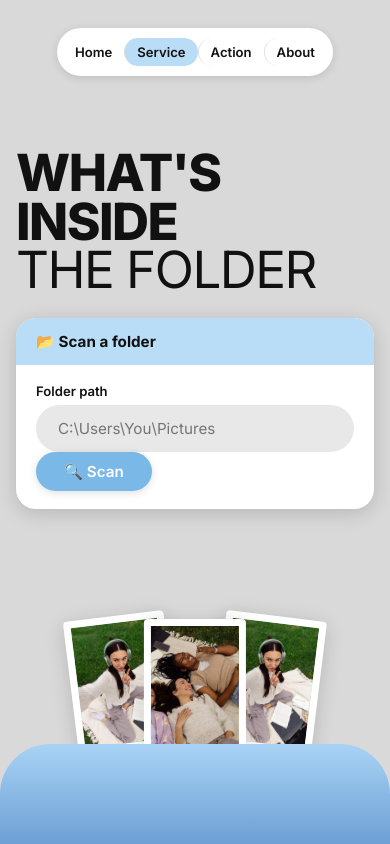
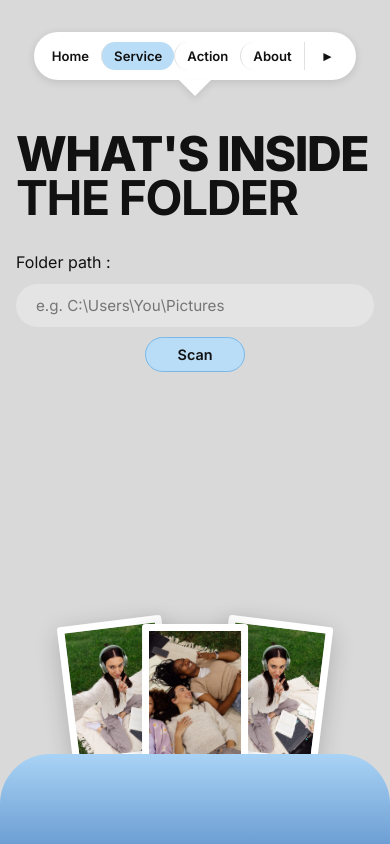
Before and after one commit to panugantisahithi15-prog/DuplicateFileDetector, a Flask app: page /service in a window 390 px wide. Run offline with Flask 3, Linux system fonts and the light colour scheme; some libraries are stand-ins or nearby versions.

Commit message:
UI redesign: pixel-faithful Canva layout for home and service pages
- _hero.html: speech-bubble tail div below navbar, ► nav-arrow, full-width
  two-line heading (WHAT'S INSIDE / THE FOLDER), SVG pixel cursor icon,
  hero-sub--right/hero-sub--left slot system for caller() content
- hero.css: complete rewrite — speech-tail triangle, clamp() heading
  (4–8.5rem), scan-form-bare (bare label + pill input + Scan button),
  photo-stack z-index:2 / folder-pocket z-index:3 so pocket overlays
  photo bottoms; responsive breakpoint at 640px
- home.html: info card passed into hero slot (right-aligned)
- service.html: scan form uses scan-form-bare with path-label,
  path-input, scan-btn (no card wrapper); hero-sub--left

All 34 tests pass, smoke test confirms every key class present.

Co-Authored-By: Claude Sonnet 4.6 <noreply@anthropic.com>

```diff
--- a/static/css/hero.css
+++ b/static/css/hero.css
@@ -1,160 +1,233 @@
 /* ============================================================
-   hero.css  –  Hero layout
+   hero.css  –  pixel-faithful Canva layout
+   Layout (top → bottom):
+     1. navbar-wrap  (centered pill + speech-bubble tail)
+     2. heading-area (full-width giant text + cursor icon)
+     3. hero-sub     (info card right / scan form left)
+     4. bottom-section (tilted photos + blue folder pocket)
    ============================================================ */
 
-/* ── Hero wrapper ── */
+/* ── 0. Hero shell ── */
 .hero {
     position: relative;
-    max-width: 1000px;
+    max-width: 960px;
     min-height: 100vh;
     margin-inline: auto;
     display: flex;
     flex-direction: column;
-    padding-bottom: 0;
+    overflow: hidden;
 }
 
-/* ── Content area ── */
-.hero-content {
-    flex: 1;
+/* ── 1. Navbar ── */
+.navbar-wrap {
     display: flex;
     flex-direction: column;
-    padding: 0 40px;
+    align-items: center;
+    padding-top: 32px;
 }
 
-/* ── Navbar – centered, no speech-bubble arrow ── */
-.navbar-wrap {
-    display: flex;
-    justify-content: center;       /* ← centered */
-    padding-top: 28px;
-    padding-bottom: 0;
+/* speech-bubble tail – white downward triangle */
+.speech-tail {
+    width: 0; height: 0;
+    border-left:  16px solid transparent;
+    border-right: 16px solid transparent;
+    border-top:   16px solid #ffffff;
+    /* match navbar shadow */
+    filter: drop-shadow(0 4px 3px rgba(0,0,0,.08));
+}
+
+/* The last nav item (►) */
+.nav-arrow {
+    padding: 6px 16px;
+    font-size: .85rem;
+    font-weight: 700;
+    border-left: 1px solid #e0e0e0;
+    cursor: default;
+    color: var(--text);
+}
+
+/* ── 2. Giant heading ── */
+.heading-area {
+    padding: 0 24px;
+    margin-top: 36px;
     position: relative;
 }
-/* Remove the speech-bubble arrow (it pushed the navbar left) */
-.navbar-wrap::after { display: none; }
 
-/* ── Heading ── */
 .hero-heading {
-    margin-top: 44px;
-    line-height: .95;
+    line-height: .92;
     letter-spacing: -.03em;
-    font-size: clamp(3.2rem, 9vw, 7rem);
+    /* scales: 4rem on phones → fills ~960px container at desktop */
+    font-size: clamp(4rem, 12.5vw, 8.5rem);
+    color: #111;
 }
 .hero-heading .line1 { display: block; font-weight: 800; }
-.hero-heading .line2 { display: block; font-weight: 400; }
+.hero-heading .line2 { display: block; font-weight: 700; }
 
-/* ── Body row: heading left | card right ── */
-.hero-body {
+/* pixel cursor decoration – positioned after the second heading line */
+.cursor-icon {
+    display: inline-block;
+    margin-left: 8px;
+    vertical-align: top;
+    margin-top: 8px;
+    /* sits on a new line visually via the wrapper */
+    position: absolute;
+    /* approximate the same position as the Canva reference */
+    bottom: -8px;
+    left: calc(24px + 18em * .55);   /* ≈ width of "THE FOLDER" at current size */
+}
+
+/* ── 3. Sub-content slot ── */
+.hero-sub {
+    padding: 0 24px;
+    margin-top: 32px;
+    flex-shrink: 0;
+}
+
+/* Home page: info card floats to the right */
+.hero-sub--right {
     display: flex;
-    align-items: flex-start;
-    gap: 40px;
-    margin-top: 28px;
+    justify-content: flex-end;
 }
-.hero-body-left  { flex: 1 1 0; min-width: 0; }
-.hero-body-right { flex: 0 0 270px; }
 
-/* ── Info card (home page) ── */
+/* Service page: form stays left */
+.hero-sub--left {
+    display: flex;
+    justify-content: flex-start;
+}
+
+/* ── Info card (home) ── */
 .info-card {
-    background: var(--card-bg);
-    border-radius: var(--radius-card);
-    box-shadow: var(--shadow-md);
+    background: #fff;
+    border-radius: 20px;
+    box-shadow: 0 4px 24px rgba(0,0,0,.12);
     overflow: hidden;
+    min-width: 260px;
+    max-width: 340px;
+    width: 100%;
 }
 .info-card-row {
-    padding: 14px 20px;
+    padding: 16px 22px;
     font-size: .95rem;
     font-weight: 500;
-    border-bottom: 1px solid #f0f0f0;
+    border-bottom: 1px solid #eee;
 }
-.info-card-row:last-child { border-bottom: none; }
-.info-card-row.highlight  { background: var(--accent); }
+.info-card-row:last-child  { border-bottom: none; }
+.info-card-row.highlight   { background: var(--accent); }
 
-/* ── Scan card (service page) ── */
-.scan-card {
-    background: var(--card-bg);
-    border-radius: var(--radius-card);
-    box-shadow: var(--shadow-md);
-    overflow: hidden;
-}
-.scan-card-header {
-    background: var(--accent);
-    padding: 14px 20px;
-    font-weight: 700;
-    font-size: .95rem;
-}
-.scan-card-body {
-    padding: 18px 20px;
+/* ── Scan form (service) ── */
+.scan-form-bare {
     display: flex;
     flex-direction: column;
-    gap: 12px;
+    gap: 10px;
+    max-width: 480px;
+    width: 100%;
 }
+.scan-form-bare .path-label {
+    font-size: 1rem;
+    font-weight: 500;
+    color: #111;
+    margin-bottom: 2px;
+}
+.scan-form-bare .path-input {
+    width: 100%;
+    padding: 12px 20px;
+    border-radius: 50px;
+    border: none;
+    background: #e4e4e4;
+    font-family: var(--font);
+    font-size: .95rem;
+    color: #111;
+    outline: none;
+    transition: background .15s;
+}
+.scan-form-bare .path-input:focus { background: #fff; }
 
-/* ── Photo stack + folder pocket ── */
+.scan-form-bare .scan-btn {
+    align-self: center;
+    padding: 8px 32px;
+    border-radius: 50px;
+    border: 1.5px solid var(--accent-dark);
+    background: var(--accent);
+    font-family: var(--font);
+    font-size: .9rem;
+    font-weight: 600;
+    color: #111;
+    cursor: pointer;
+    transition: background .15s, transform .15s;
+    display: inline-flex;
+    align-items: center;
+    gap: 6px;
+}
+.scan-form-bare .scan-btn:hover { background: var(--accent-dark); color: #fff; transform: translateY(-1px); }
+.scan-form-bare .scan-btn:disabled { opacity: .6; cursor: not-allowed; }
+
+/* spinner inside the scan button */
+.scan-btn .spinner {
+    width: 14px; height: 14px;
+    border: 2px solid rgba(0,0,0,.2);
+    border-top-color: #333;
+    border-radius: 50%;
+    animation: spin .7s linear infinite;
+    display: none;
+}
+.scan-btn.loading .spinner  { display: inline-block; }
+.scan-btn.loading .btn-text { display: none; }
+
+/* ── 4. Bottom section ── */
 .bottom-section {
     margin-top: auto;
     position: relative;
     width: 100%;
-    /* enough room for photos (≈240px) + pocket (130px) with overlap */
-    height: 300px;
+    /* total height: photos poke out above the pocket */
+    height: 340px;
+    flex-shrink: 0;
 }
 
-/* Photos: positioned absolute, bottoms at 110px so they poke above the pocket */
+/* Photos – sit BELOW z-index of pocket so pocket clips their bases */
 .photo-stack {
     position: absolute;
-    bottom: 110px;                 /* ride above the pocket */
+    bottom: 100px;          /* float above the pocket top */
     left: 50%;
     transform: translateX(-50%);
     display: flex;
     align-items: flex-end;
-    gap: 0;
-    z-index: 2;                    /* BELOW the pocket */
+    z-index: 2;
     width: max-content;
 }
-
 .photo-stack .photo {
-    width: clamp(120px, 16vw, 190px);
+    width: clamp(130px, 18vw, 210px);
     aspect-ratio: 3/4;
     object-fit: cover;
     border: 7px solid #fff;
-    border-radius: 4px;
-    box-shadow: var(--shadow-md);
+    border-radius: 3px;
+    box-shadow: 0 6px 24px rgba(0,0,0,.2);
+    flex-shrink: 0;
     transition: transform .2s;
-    flex-shrink: 0;
 }
-.photo-stack .photo:nth-child(1) {
-    transform: rotate(-7deg) translateX(28px);
-    z-index: 1;
-}
-.photo-stack .photo:nth-child(2) {
-    transform: rotate(0deg);
-    z-index: 3;
-}
-.photo-stack .photo:nth-child(3) {
-    transform: rotate(7deg) translateX(-28px);
-    z-index: 2;
-}
-.photo-stack .photo:hover {
-    transform: rotate(0deg) translateY(-12px) !important;
-    z-index: 10;
-}
+.photo-stack .photo:nth-child(1) { transform: rotate(-7deg) translateX(28px);  z-index: 1; }
+.photo-stack .photo:nth-child(2) { transform: rotate(0deg);                     z-index: 3; }
+.photo-stack .photo:nth-child(3) { transform: rotate(7deg)  translateX(-28px); z-index: 2; }
+.photo-stack .photo:hover { transform: rotate(0deg) translateY(-14px) !important; z-index: 10; }
 
-/* Folder pocket: ON TOP of photo bases (z-index: 3 > photo-stack z-index: 2) */
+/* Blue folder pocket – ON TOP of photo bases */
 .folder-pocket {
-    background: linear-gradient(180deg, var(--folder-top) 0%, var(--folder-bot) 100%);
-    border-radius: 50px 50px 0 0;
-    height: 130px;
     position: absolute;
     bottom: 0;
     left: 0; right: 0;
-    z-index: 3;                    /* ON TOP of photos */
+    height: 120px;
+    background: linear-gradient(180deg, #a9d3f5 0%, #6d9fd4 100%);
+    border-radius: 50px 50px 0 0;
+    z-index: 3;            /* higher than photo-stack z-index:2 */
 }
 
 /* ── Responsive ── */
-@media (max-width: 700px) {
-    .hero-content         { padding: 0 16px; }
-    .hero-body            { flex-direction: column; gap: 24px; }
-    .hero-body-right      { flex: 0 0 auto; width: 100%; }
-    .photo-stack .photo   { width: clamp(90px, 26vw, 140px); }
-    .bottom-section       { height: 240px; }
-    .photo-stack          { bottom: 90px; }
-    .folder-pocket        { height: 100px; }
+@media (max-width: 640px) {
+    .heading-area     { padding: 0 16px; }
+    .hero-sub         { padding: 0 16px; }
+    .hero-heading     { font-size: clamp(3rem, 12vw, 5rem); }
+    .bottom-section   { height: 260px; }
+    .photo-stack      { bottom: 80px; }
+    .folder-pocket    { height: 90px; }
+    .photo-stack .photo { width: clamp(100px, 27vw, 150px); }
+    .cursor-icon      { display: none; }
 }
--- a/templates/home.html
+++ b/templates/home.html
@@ -1,11 +1,11 @@
 {% extends "base.html" %}
 {% from "partials/_hero.html" import hero %}
 
-{% block title %}Duplicate File Manager – Home{% endblock %}
+{% block title %}Duplicate File Manager{% endblock %}
 
 {% block content %}
 {% call hero("home") %}
-    <!-- Info card (home page only) -->
+    <!-- Info card – right side (matches image 2) -->
     <div class="info-card">
         <div class="info-card-row highlight">Moments worth keeping</div>
         <div class="info-card-row">Little things that matter</div>
--- a/templates/partials/_hero.html
+++ b/templates/partials/_hero.html
@@ -1,48 +1,48 @@
-{# _hero.html – hero macro
+{# _hero.html
    Usage:
      {% from "partials/_hero.html" import hero %}
-       {% call hero(page_name) %}
-           ... card HTML goes here ...
-       {% endcall %}
+     {% call hero("home") %}   ← info card HTML  {% endcall %}
+     {% call hero("service") %} ← form HTML      {% endcall %}
 #}
 {% macro hero(page_name) %}
 <section class="hero">
 
-    <div class="hero-content">
-
-        <!-- Navbar (centered) -->
+    <!-- ① Navbar with speech-bubble tail -->
     <div class="navbar-wrap">
         <nav class="navbar" aria-label="Main navigation">
-                <a href="{{ url_for('home') }}"    {% if page_name == 'home' %}class="active"{% endif %}>Home</a>
-                <a href="{{ url_for('service') }}" {% if page_name == 'service' %}class="active"{% endif %}>Service</a>
-                <a href="{{ url_for('action') }}"  {% if page_name == 'action' %}class="active"{% endif %}>Action</a>
-                <a href="{{ url_for('about') }}"   {% if page_name == 'about' %}class="active"{% endif %}>About</a>
+            <a href="{{ url_for('home') }}"    {% if page_name=='home'    %}class="active"{% endif %}>Home</a>
+            <a href="{{ url_for('service') }}" {% if page_name=='service' %}class="active"{% endif %}>Service</a>
+            <a href="{{ url_for('action') }}"  {% if page_name=='action'  %}class="active"{% endif %}>Action</a>
+            <a href="{{ url_for('about') }}"   {% if page_name=='about'   %}class="active"{% endif %}>About</a>
+            <span class="nav-arrow" aria-hidden="true">&#9658;</span>
         </nav>
+        <!-- downward speech-bubble triangle -->
+        <div class="speech-tail" aria-hidden="true"></div>
     </div>
 
-        <!-- Body row: heading left | card right -->
-        <div class="hero-body">
-
-            <!-- Left: heading -->
-            <div class="hero-body-left">
+    <!-- ② Full-width giant heading -->
+    <div class="heading-area">
         <h1 class="hero-heading">
             <span class="line1">WHAT'S INSIDE</span>
             <span class="line2">THE FOLDER</span>
         </h1>
+        <!-- decorative pixel cursor -->
+        <div class="cursor-icon" aria-hidden="true">
+            <svg width="28" height="34" viewBox="0 0 28 34" fill="none">
+                <path d="M2 2L2 28L8.5 21.5L13.5 32L17 30L12 19.5L21 19.5Z"
+                      fill="#b9dcf7" stroke="white" stroke-width="2.5"
+                      stroke-linejoin="round" stroke-linecap="round"/>
+            </svg>
+        </div>
     </div>
 
-            <!-- Right: caller-provided card -->
-            <div class="hero-body-right">
+    <!-- ③ Sub-content slot (info card for home, form for service) -->
+    <div class="hero-sub {{ 'hero-sub--right' if page_name=='home' else 'hero-sub--left' }}">
         {{ caller() }}
     </div>
 
-        </div>
-
-    </div><!-- /hero-content -->
-
-    <!-- Photo stack + folder pocket -->
+    <!-- ④ Photo stack + blue folder pocket -->
     <div class="bottom-section">
-        <!-- Photos sit BELOW the pocket z-index so the pocket overlays their bases -->
         <div class="photo-stack">
             <img src="{{ url_for('static', filename='images/photo1.jpeg') }}"
                  class="photo" alt="Photo 1">
@@ -51,7 +51,6 @@
             <img src="{{ url_for('static', filename='images/photo3.jpeg') }}"
                  class="photo" alt="Photo 3">
         </div>
-        <!-- Pocket sits ON TOP of photo bottoms (higher z-index) -->
         <div class="folder-pocket" aria-hidden="true"></div>
     </div>
 
--- a/templates/service.html
+++ b/templates/service.html
@@ -1,50 +1,43 @@
 {% extends "base.html" %}
 {% from "partials/_hero.html" import hero %}
 
-{% block title %}Scan a Folder – Duplicate File Manager{% endblock %}
+{% block title %}Scan – Duplicate File Manager{% endblock %}
 
 {% block content %}
 
-{# ── Hero with scan card ── #}
+{# ── Hero with bare scan form (no card, just label + input + button) ── #}
 {% call hero("service") %}
-    <div class="scan-card">
-        <div class="scan-card-header">📂 Scan a folder</div>
-        <div class="scan-card-body">
-            <form method="POST" id="scan-form" novalidate>
+    <form method="POST" id="scan-form" class="scan-form-bare" novalidate>
         {{ form.hidden_tag() }}
 
-                <div>
-                    <label for="folder" style="font-size:.82rem;font-weight:600;margin-bottom:6px;display:block;">
-                        Folder path
-                    </label>
+        <p class="path-label">Folder path :</p>
+
         {{ form.folder(
             id="folder",
-                        class="input-field",
-                        placeholder="C:\\Users\\You\\Pictures",
+            class="path-input",
+            placeholder="e.g. C:\\Users\\You\\Pictures",
             autocomplete="off",
             value=form.folder.data or ""
         ) }}
+
         {% if form.folder.errors %}
             {% for err in form.folder.errors %}
-                        <p style="color:var(--error-text);font-size:.78rem;margin-top:4px;">{{ err }}</p>
+            <p style="font-size:.8rem;color:var(--error-text);margin-top:-6px;">{{ err }}</p>
             {% endfor %}
         {% endif %}
-                </div>
 
-                <button type="submit" class="btn btn-primary" id="scan-btn">
+        <button type="submit" class="scan-btn" id="scan-btn">
             <span class="spinner" aria-hidden="true"></span>
-                    <span class="btn-text">🔍 Scan</span>
+            <span class="btn-text">Scan</span>
         </button>
     </form>
-        </div>
-    </div>
 {% endcall %}
 
-{# ── Results section (appears after a successful POST) ── #}
+{# ── Results section (appears after a successful scan) ── #}
 {% if result is not none %}
 <div class="results-section" id="results-section">
 
-    {# ── Error state ── #}
+    {# ── Error ── #}
     {% if result.error %}
     <div class="state-msg">
         <div class="emoji">❌</div>
@@ -73,17 +66,18 @@
         </div>
     </div>
 
-    {# ── Empty state ── #}
+    {# ── Empty ── #}
     {% if result.groups | length == 0 %}
     <div class="state-msg">
         <div class="emoji">✅</div>
         <p><strong>No duplicate files found.</strong></p>
-        <p style="margin-top:8px;font-size:.9rem;color:var(--text-dim);">Your folder is clean.</p>
+        <p style="margin-top:6px;color:var(--text-dim);font-size:.9rem;">Your folder is clean.</p>
     </div>
 
     {# ── Groups ── #}
     {% else %}
-    <div style="display:flex;align-items:center;justify-content:space-between;margin-bottom:20px;flex-wrap:wrap;gap:12px;">
+    <div style="display:flex;align-items:center;justify-content:space-between;
+                margin-bottom:20px;flex-wrap:wrap;gap:12px;">
         <h2 style="font-size:1.2rem;font-weight:800;letter-spacing:-.02em;">
             {{ result.group_count }} duplicate group{{ 's' if result.group_count != 1 }}
         </h2>
@@ -101,8 +95,7 @@
             <div class="group-card-header">
                 <span class="group-num">Group #{{ loop.index }}</span>
                 <span class="group-meta">
-                    {{ group.count }} copies &middot;
-                    {{ group.files[0].size_human }} each
+                    {{ group.count }} copies &middot; {{ group.files[0].size_human }} each
                 </span>
                 <span class="wasted-badge">{{ group.wasted_human }} wasted</span>
                 {% if scan_id %}
@@ -110,18 +103,17 @@
                    class="btn btn-primary manage-btn">Manage →</a>
                 {% endif %}
             </div>
-
             <ul class="file-list">
                 {% for f in group.files %}
                 <li class="file-row">
                     <span class="file-icon" aria-hidden="true">
                         {%- set ext = f.name.rsplit('.', 1)[-1].lower() if '.' in f.name else '' -%}
-                        {%- if ext in ('jpg','jpeg','png','gif','webp','bmp','svg','heic') -%}🖼️
-                        {%- elif ext in ('mp4','mov','avi','mkv','wmv','flv') -%}🎬
-                        {%- elif ext in ('mp3','wav','flac','aac','ogg','m4a') -%}🎵
+                        {%- if ext in ('jpg','jpeg','png','gif','webp','bmp','heic') -%}🖼️
+                        {%- elif ext in ('mp4','mov','avi','mkv','wmv') -%}🎬
+                        {%- elif ext in ('mp3','wav','flac','aac','m4a') -%}🎵
                         {%- elif ext in ('pdf',) -%}📕
                         {%- elif ext in ('zip','rar','7z','tar','gz') -%}📦
-                        {%- elif ext in ('py','js','ts','html','css','java','cpp','c') -%}💻
+                        {%- elif ext in ('py','js','ts','html','css','java') -%}💻
                         {%- else -%}📄{%- endif -%}
                     </span>
                     <div class="file-paths">
@@ -136,19 +128,20 @@
         {% endfor %}
     </div>
     {% endif %}
-
     {% endif %}{# /result.error #}
 
-    {# ── Skipped files (collapsible) ── #}
+    {# ── Skipped files ── #}
     {% if result.skipped %}
     <details style="margin-top:24px;">
-        <summary style="cursor:pointer;font-size:.85rem;color:var(--text-dim);font-weight:600;user-select:none;">
-            ⚠️ {{ result.skipped | length }} file{{ 's' if result.skipped | length != 1 }}
+        <summary style="cursor:pointer;font-size:.85rem;color:var(--text-dim);
+                        font-weight:600;user-select:none;">
+            ⚠️ {{ result.skipped|length }} file{{ 's' if result.skipped|length != 1 }}
             could not be read — click to expand
         </summary>
         <ul style="margin-top:10px;list-style:none;padding-left:4px;">
             {% for sk in result.skipped %}
-            <li style="font-size:.78rem;color:var(--text-dim);padding:3px 0;font-family:var(--mono);">
+            <li style="font-size:.78rem;color:var(--text-dim);padding:3px 0;
+                       font-family:var(--mono);">
                 <strong style="color:var(--text);">{{ sk.path }}</strong>
                 &mdash; {{ sk.reason }}
             </li>
@@ -157,7 +150,7 @@
     </details>
     {% endif %}
 
-</div><!-- /results-section -->
+</div>{# /results-section #}
 {% endif %}
 
 {% endblock %}
```
Lines whose indentation alone changed are shown as unchanged.
